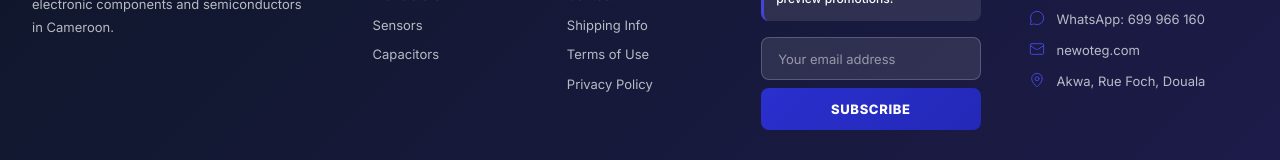
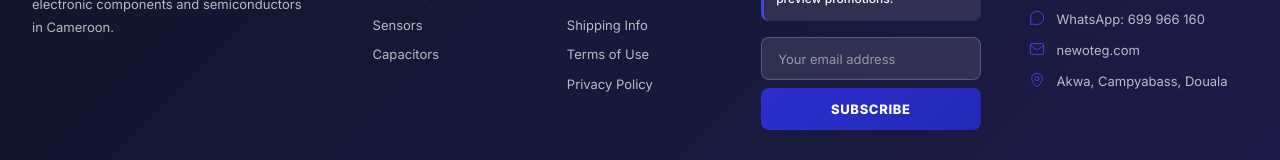
Before and after one commit to Ampere-Donald/Final-ecomerce-project, a React (Vite) app in the folder Font-end/: page / in a window 1280 px wide. Shown: the part 1778-1938 px from the top of the page. Built offline with nearby package versions, Linux system fonts and the light colour scheme; no server answers.

Commit message:
chore: save latest progress

```diff
--- a/Font-end/src/components/Footer/Footer.jsx
+++ b/Font-end/src/components/Footer/Footer.jsx
@@ -135,7 +135,7 @@ const Footer = () => {
                             </li>
                             <li className="footer__contact-item">
                                 <MapPin size={16} strokeWidth={1.5} />
-                                <span>Akwa, Rue Foch, Douala</span>
+                                <span>Akwa, Campyabass, Douala</span>
                             </li>
                         </ul>
                     </div>
--- a/Font-end/src/i18n/en.js
+++ b/Font-end/src/i18n/en.js
@@ -353,7 +353,7 @@ export default {
         locationTitle: "A Strategic Presence",
         locationSubtitle: "To ensure proximity to our customers, NEWOTEG relies on two key locations:",
         hqTitle: "Head Office & Showroom",
-        hqAddress: "Akwa, Foch Street, Douala",
+        hqAddress: "Akwa, Campyabass, Douala",
         hqDesc: "Center for our administrative and commercial activities",
         logisticsTitle: "Service & Logistics Point",
         logisticsAddress: "Akwa, Locality Camp Yabassi",
@@ -376,7 +376,7 @@ export default {
         infoTitle: "Our Contact Details",
         infoDesc: "Find us at our various sites in Douala or contact us directly by phone or email.",
         hqTitle: "Head Office & Showroom",
-        hqAddress: "Akwa, Foch Street, Douala",
+        hqAddress: "Akwa, Campyabass, Douala",
         openMaps: "Click to open in Maps →",
         logisticsTitle: "Service & Logistics Point",
         logisticsAddress: "Akwa, Locality Camp Yabassi",
@@ -527,7 +527,7 @@ export default {
         lastUpdate: "Last updated: {{date}}",
         s1Title: "1. Publisher Identification",
         s1P1: "This website is published by <strong>NEWOTEG (New World Technologie Group) SARL</strong>, a limited liability company governed by Cameroonian law, registered with the Trade and Personal Property Credit Register (RCCM) of Douala.",
-        s1L1: "<strong>Head Office:</strong> Akwa, Rue Foch, Douala, Cameroon",
+        s1L1: "<strong>Head Office:</strong> Akwa, Campyabass, Douala, Cameroon",
         s1L2: "<strong>Service Point:</strong> Akwa, Lieu-dit Camp Yabassi, Douala",
         s1L3: "<strong>Founder & Legal Representative:</strong> Mr. Jude FOGUENG",
         s1L4: "<strong>Contact:</strong> contact@newoteg.com | +237 699 966 160",
@@ -547,7 +547,7 @@ export default {
         s8P1: "If you have any questions regarding these TOS, please contact us:",
         s8L1: "<strong>Email:</strong> contact@newoteg.com",
         s8L2: "<strong>Phone:</strong> +237 699 966 160 / 670 478 228",
-        s8L3: "<strong>Address:</strong> Akwa, Rue Foch, Douala, Cameroon"
+        s8L3: "<strong>Address:</strong> Akwa, Campyabass, Douala, Cameroon"
     },
     privacy: {
         metaTitle: "Privacy Policy — NEWOTEG SARL",
@@ -584,7 +584,7 @@ export default {
         s8P1: "To exercise your rights or for any questions regarding our privacy policy:",
         s8L1: "<strong>Email:</strong> contact@newoteg.com",
         s8L2: "<strong>Phone:</strong> +237 699 966 160 / 670 478 228",
-        s8L3: "<strong>Address:</strong> NEWOTEG SARL — Akwa, Rue Foch, Douala, Cameroon"
+        s8L3: "<strong>Address:</strong> NEWOTEG SARL — Akwa, Campyabass, Douala, Cameroon"
     },
     cart: {
         added: "added to cart",
--- a/Font-end/src/i18n/fr.js
+++ b/Font-end/src/i18n/fr.js
@@ -353,7 +353,7 @@ export default {
         locationTitle: "Une Présence Stratégique",
         locationSubtitle: "Pour assurer la proximité avec nos clients, NEWOTEG s'appuie sur deux sites névralgiques :",
         hqTitle: "Direction Générale & Showroom",
-        hqAddress: "Akwa, Rue Foch, Douala",
+        hqAddress: "Akwa, Campyabass, Douala",
         hqDesc: "Centre de nos activités administratives et commerciales",
         logisticsTitle: "Point de Service & Logistique",
         logisticsAddress: "Akwa, Lieu-dit Camp Yabassi",
@@ -376,7 +376,7 @@ export default {
         infoTitle: "Nos Coordonnées",
         infoDesc: "Retrouvez-nous dans nos différents sites à Douala ou contactez-nous directement par téléphone ou par email.",
         hqTitle: "Direction Générale & Showroom",
-        hqAddress: "Akwa, Rue Foch, Douala",
+        hqAddress: "Akwa, Campyabass, Douala",
         openMaps: "Cliquez pour ouvrir dans Maps →",
         logisticsTitle: "Point de Service & Logistique",
         logisticsAddress: "Akwa, Lieu-dit Camp Yabassi",
@@ -527,7 +527,7 @@ export default {
         lastUpdate: "Dernière mise à jour : {{date}}",
         s1Title: "1. Identification de l'Éditeur",
         s1P1: "Le présent site web est édité par <strong>NEWOTEG (New World Technologie Group) SARL</strong>, société à responsabilité limitée de droit camerounais, immatriculée au Registre du Commerce et du Crédit Mobilier (RCCM) de Douala.",
-        s1L1: "<strong>Siège social :</strong> Akwa, Rue Foch, Douala, Cameroun",
+        s1L1: "<strong>Siège social :</strong> Akwa, Campyabass, Douala, Cameroun",
         s1L2: "<strong>Point de Service :</strong> Akwa, Lieu-dit Camp Yabassi, Douala",
         s1L3: "<strong>Fondateur & Représentant légal :</strong> M. Jude FOGUENG",
         s1L4: "<strong>Contact :</strong> contact@newoteg.com | +237 699 966 160",
@@ -547,7 +547,7 @@ export default {
         s8P1: "Pour toute question relative aux présentes CGU, veuillez nous contacter :",
         s8L1: "<strong>Email :</strong> contact@newoteg.com",
         s8L2: "<strong>Téléphone :</strong> +237 699 966 160 / 670 478 228",
-        s8L3: "<strong>Adresse :</strong> Akwa, Rue Foch, Douala, Cameroun"
+        s8L3: "<strong>Adresse :</strong> Akwa, Campyabass, Douala, Cameroun"
     },
     privacy: {
         metaTitle: "Politique de Confidentialité — NEWOTEG SARL",
@@ -584,7 +584,7 @@ export default {
         s8P1: "Pour exercer vos droits ou pour toute question relative à notre politique de confidentialité :",
         s8L1: "<strong>Email :</strong> contact@newoteg.com",
         s8L2: "<strong>Téléphone :</strong> +237 699 966 160 / 670 478 228",
-        s8L3: "<strong>Adresse :</strong> NEWOTEG SARL — Akwa, Rue Foch, Douala, Cameroun"
+        s8L3: "<strong>Adresse :</strong> NEWOTEG SARL — Akwa, Campyabass, Douala, Cameroun"
     },
     cart: {
         added: "ajouté au panier",
--- a/Font-end/src/pages/Contact/Contact.jsx
+++ b/Font-end/src/pages/Contact/Contact.jsx
@@ -55,7 +55,7 @@ const Contact = () => {
                     "description": "Fournisseur de composants électroniques et équipements industriels à Douala, Cameroun",
                     "address": {
                         "@type": "PostalAddress",
-                        "streetAddress": "Rue Foch, Akwa",
+                        "streetAddress": "Campyabass (Camp Yabassi), Akwa",
                         "addressLocality": "Douala",
                         "addressRegion": "Littoral",
                         "addressCountry": "CM"
@@ -130,7 +130,7 @@ const Contact = () => {
                     <h2>{t('contact.infoDesc')}</h2>
                 </div>
                 <div className="contact-cards-grid">
-                    <a href="https://maps.google.com/?q=Akwa+Rue+Foch+Douala+Cameroun" target="_blank" rel="noopener noreferrer" className="contact-info-card">
+                    <a href="https://maps.google.com/?q=Campyabass+Akwa+Douala+Cameroun" target="_blank" rel="noopener noreferrer" className="contact-info-card">
                         <div className="contact-info-card__icon">
                             <MapPin size={28} />
                         </div>
--- a/Font-end/src/pages/Home/Home.jsx
+++ b/Font-end/src/pages/Home/Home.jsx
@@ -54,7 +54,7 @@ const Home = () => {
                     "description": "Fournisseur de composants électroniques et équipements industriels au Cameroun",
                     "address": {
                         "@type": "PostalAddress",
-                        "streetAddress": "Rue Foch, Akwa",
+                        "streetAddress": "Campyabass (Camp Yabassi), Akwa",
                         "addressLocality": "Douala",
                         "addressCountry": "CM"
                     },
```
